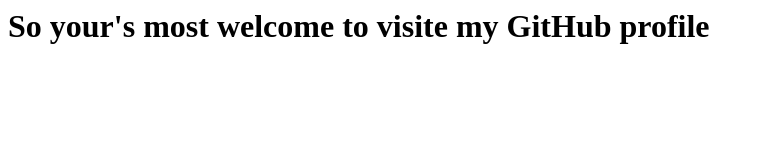
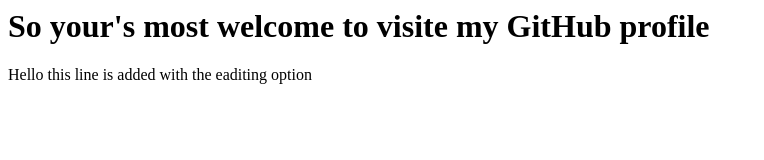
Before and after one commit to blexedsai/GitHub-GL-tutorial, a plain HTML site: page index.html in a window 1280 px wide. Shown: the whole page, without its empty margins (0-764 px from the left). Drawn offline with Linux system fonts and the light colour scheme.

Commit message:
added a p tag to index.html

```diff
--- a/index.html
+++ b/index.html
@@ -1,4 +1,7 @@
 <html>
   <title>This is my first ever GitHub tutorial file</title>
+
   <h1>So your's most welcome to visite my GitHub profile</h1>
+
+  <p>Hello this line is added with the eaditing option</p>
 </html>
```
